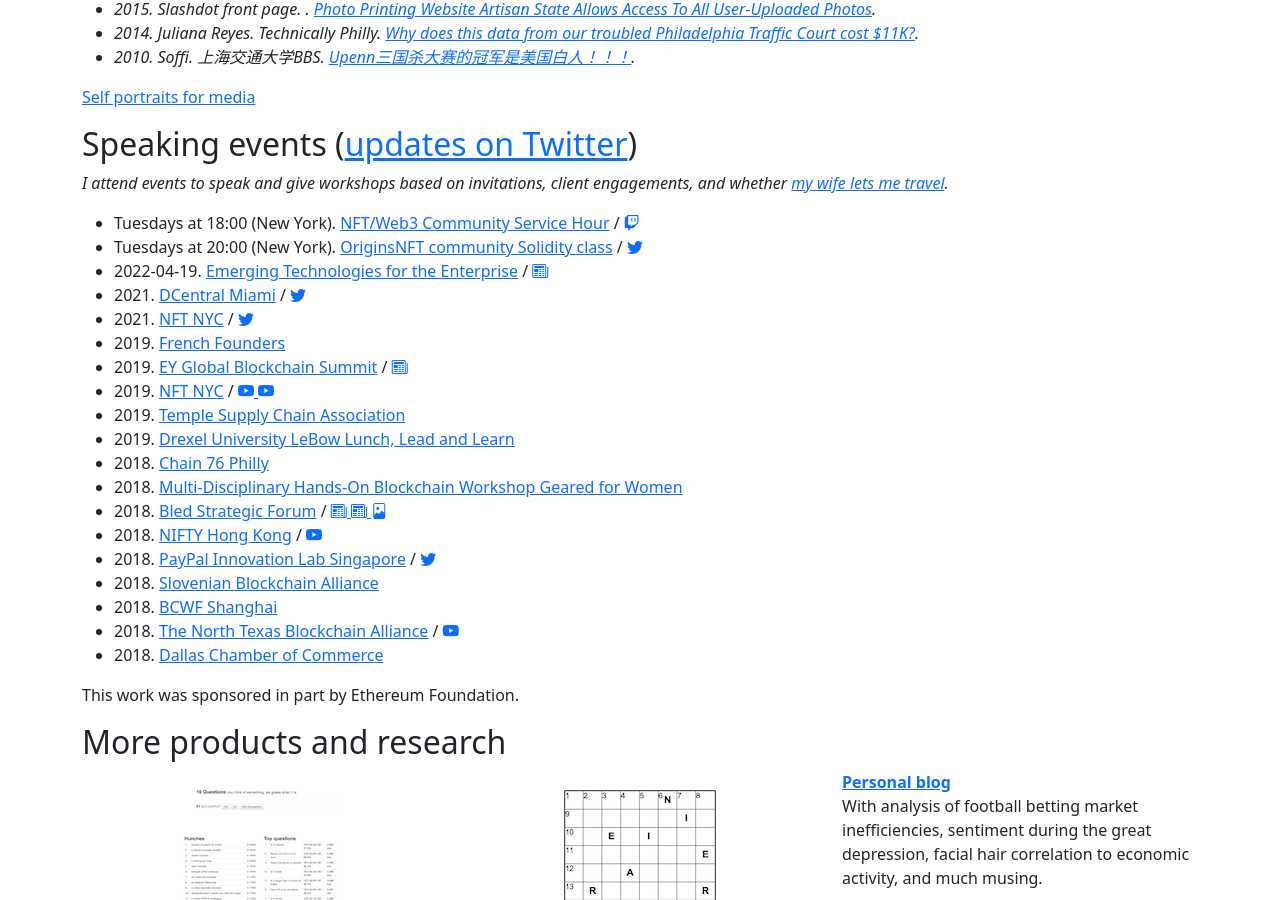
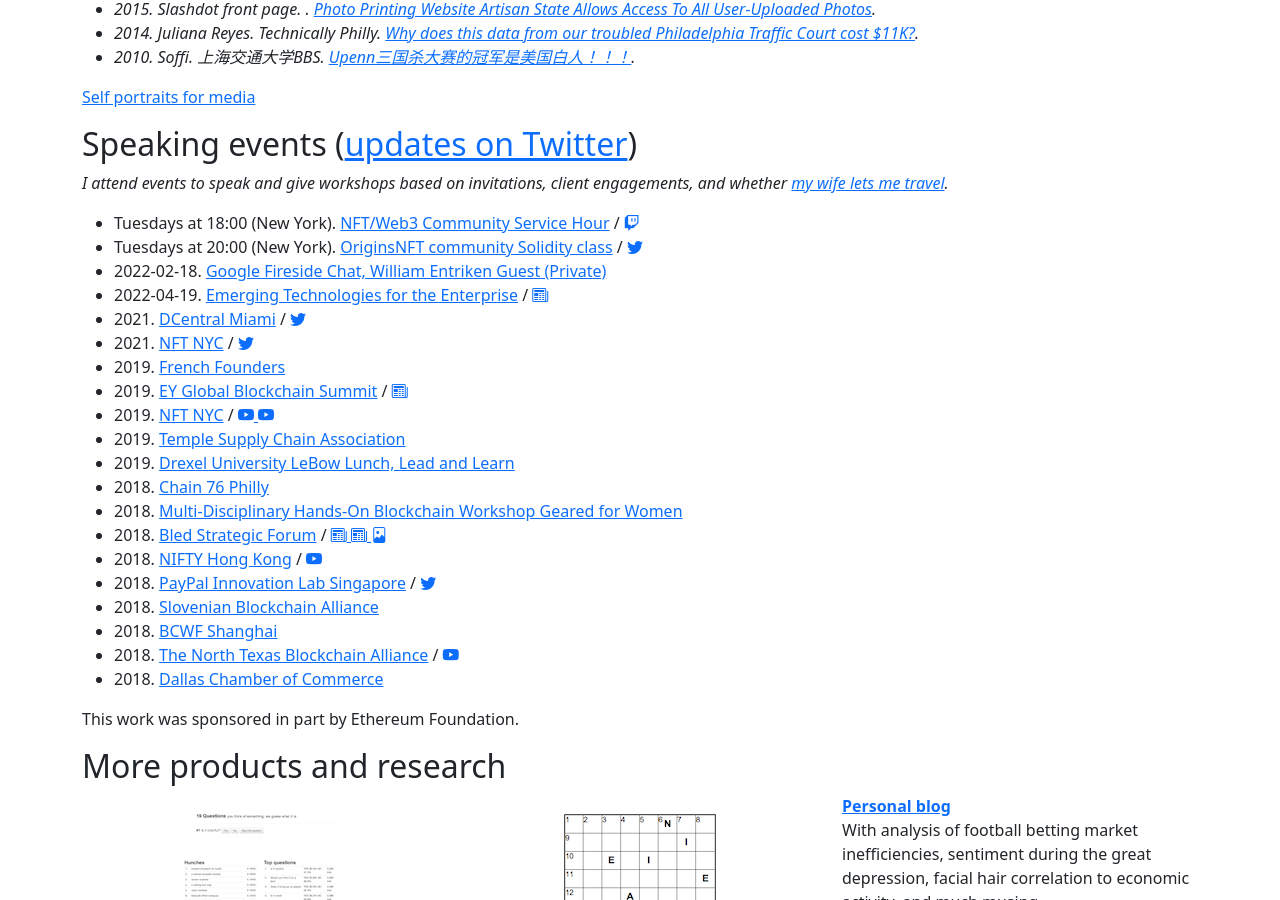
Before and after one commit to fulldecent/phor.net, a Jekyll site: the page built from index.html, in a window 1280 px wide and 900 px high, scrolled down 3650 px. Built offline with Jekyll 4.4.1, drawn with Linux system fonts in a browser that asks for light colours; nearby versions of some CDN libraries; comment, search, counter and statistics services are not loaded.

Commit message:
Add Google speaking event

```diff
--- a/_data/speaking-events.json
+++ b/_data/speaking-events.json
@@ -1,4 +1,9 @@
 [
+  {
+    "date": "2022-02-18",
+    "url": "mailto:entriken@phor.net?subject=Google%20fireside%20chat&body=Please%20send%20me%20the%20private%20link%20for%20Googlers%20to%20join%20your%20fireside%20chat%20Google%20Meet",
+    "title": "Google Fireside Chat, William Entriken Guest (Private)"
+  },
   {
     "date": "2022-04-19",
     "url": "https://2022.phillyemergingtech.com",
```
